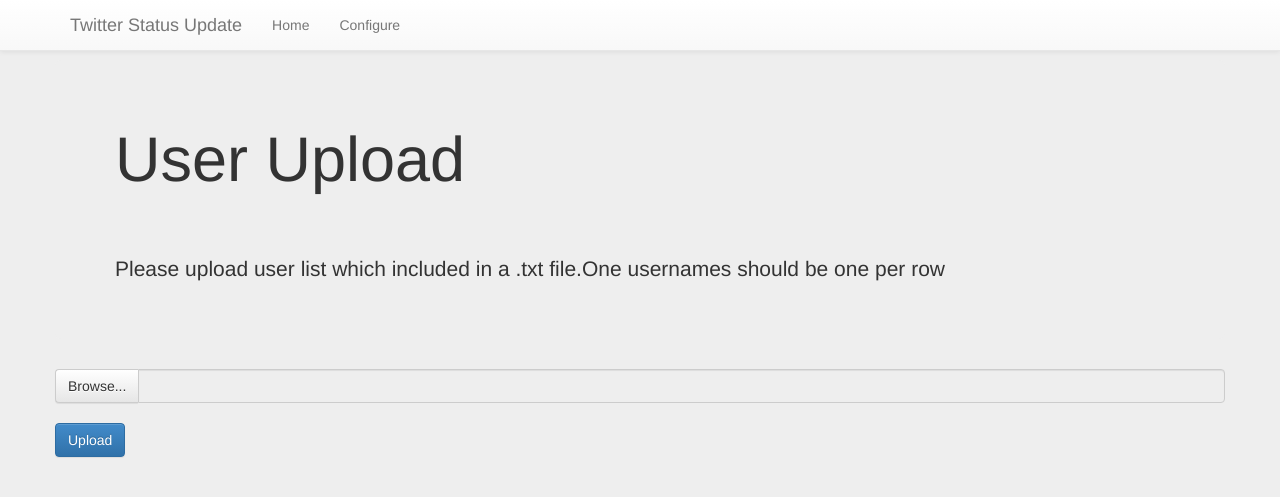
After one commit to shelan/youpotify, a Flask app: page /configure in a window 1280 px wide. The commit adds this page. Shown: the top 497 px of the page. Run offline with Flask 2, Linux system fonts and the light colour scheme; parts of the project's set-up code (start-up, migrations or seed data) failed here and were passed over; some libraries are stand-ins or nearby versions.

Commit message:
adding file upload

```diff
--- a/app.py
+++ b/app.py
@@ -2,10 +2,11 @@
 # Imports
 # ----------------------------------------------------------------------------#
 
-from flask import Flask, render_template, request, flash
+from flask import Flask, render_template, request, flash, url_for
 # from flask.ext.sqlalchemy import SQLAlchemy
 import logging
 from logging import Formatter, FileHandler
+from werkzeug.utils import secure_filename, redirect
 from forms import *
 from twitter import *
 
@@ -34,6 +35,18 @@ def send():
 
     elif request.method == 'GET':
         return render_template('forms/send.html', form=form)
+
+
+@app.route('/configure', methods=('GET', 'POST'))
+def configure():
+    form = UploadForm()
+    if request.method == 'POST':
+        input_file = request.files['input_file']
+        flash("users uploaded",'alert-success')
+        return redirect(url_for('send'))
+        # Do stuff
+    else:
+        return render_template('forms/user.html', form=form)
 
 
 def send_msg_to_clients(msg):
--- a/forms.py
+++ b/forms.py
@@ -1,8 +1,18 @@
+from flask.ext.wtf.file import FileRequired, FileAllowed
 from flask_wtf import Form
-from wtforms import SubmitField, StringField
+from wtforms import SubmitField, StringField, FileField
 from wtforms.validators import DataRequired
 
 class SendMsgForm(Form):
     name = StringField('Enter your Message', [DataRequired()])
     result = StringField('result', [DataRequired()])
     submit = SubmitField("Send")
+
+class UploadForm(Form):
+
+    validators = [
+        FileRequired(message='There was no file!')
+    ]
+
+    input_file = FileField('', validators=validators)
+    submit = SubmitField(label="Upload")
--- a/static/css/main.css
+++ b/static/css/main.css
@@ -33,4 +33,12 @@ a {
  * Various other styles
  ****************************************************************************/
 
+#browsebutton {
+  background-color: white;
+}
+
+#my-file-selector {
+    display: none;
+}
+
 /* Various other styles end */
--- /dev/null
+++ b/templates/forms/user.html
@@ -0,0 +1,29 @@
+{% extends 'layouts/form.html' %}
+{% block content %}
+    <div class="row">
+        <div class="jumbotron">
+            <h1>User Upload</h1>
+            <br>
+
+            <div class="control-label">Please upload user list which included in a .txt file.One usernames should be one
+                per row
+            </div>
+        </div>
+        <form class="form-inline center-block" action="{{ url_for('configure') }}" method="POST" enctype="multipart/form-data">
+            {{ form.hidden_tag() }}
+            <div class="input-group">
+                <label id="browsebutton" class="btn btn-default input-group-addon" for="my-file-selector">
+                    {{ form.input_file(id="my-file-selector") }}
+                    Browse...
+                </label>
+                <input type="text" class="form-control" readonly>
+            </div>
+            </br>
+            {{ form.submit(class_="btn btn-primary") }}
+        </form>
+    </div>
+{% endblock %}
+{% block scripts %}
+    {{ super() }}
+    <script src="{{ url_for(static/js/input.js) }}"></script>
+{% endblock %}
--- a/templates/layouts/form.html
+++ b/templates/layouts/form.html
@@ -49,6 +49,10 @@
                 <li {% if request.endpoint == 'home' %} class="active" {% endif %}><a
                         href="{{ url_for('home') }}">Home</a></li>
             </ul>
+        <ul class="nav navbar-nav">
+                <li {% if request.endpoint == 'home' %} class="active" {% endif %}><a
+                        href="{{ url_for('configure') }}">Configure</a></li>
+            </ul>
         </div>
         <!--/.nav-collapse -->
     </div>
--- a/templates/layouts/main.html
+++ b/templates/layouts/main.html
@@ -54,6 +54,9 @@
           <ul class="nav navbar-nav">
             <li {% if request.endpoint == 'home' %} class="active" {% endif %}><a href="{{ url_for('home') }}">Home</a></li>
           </ul>
+         <ul class="nav navbar-nav">
+           <a href="{{ url_for('configure') }}">Configure</a></li>
+          </ul>
         </div><!--/.nav-collapse -->
       </div>
     </div>
```
Also changed, not shown: static/js/input.js (added, +20 -0 lines).
